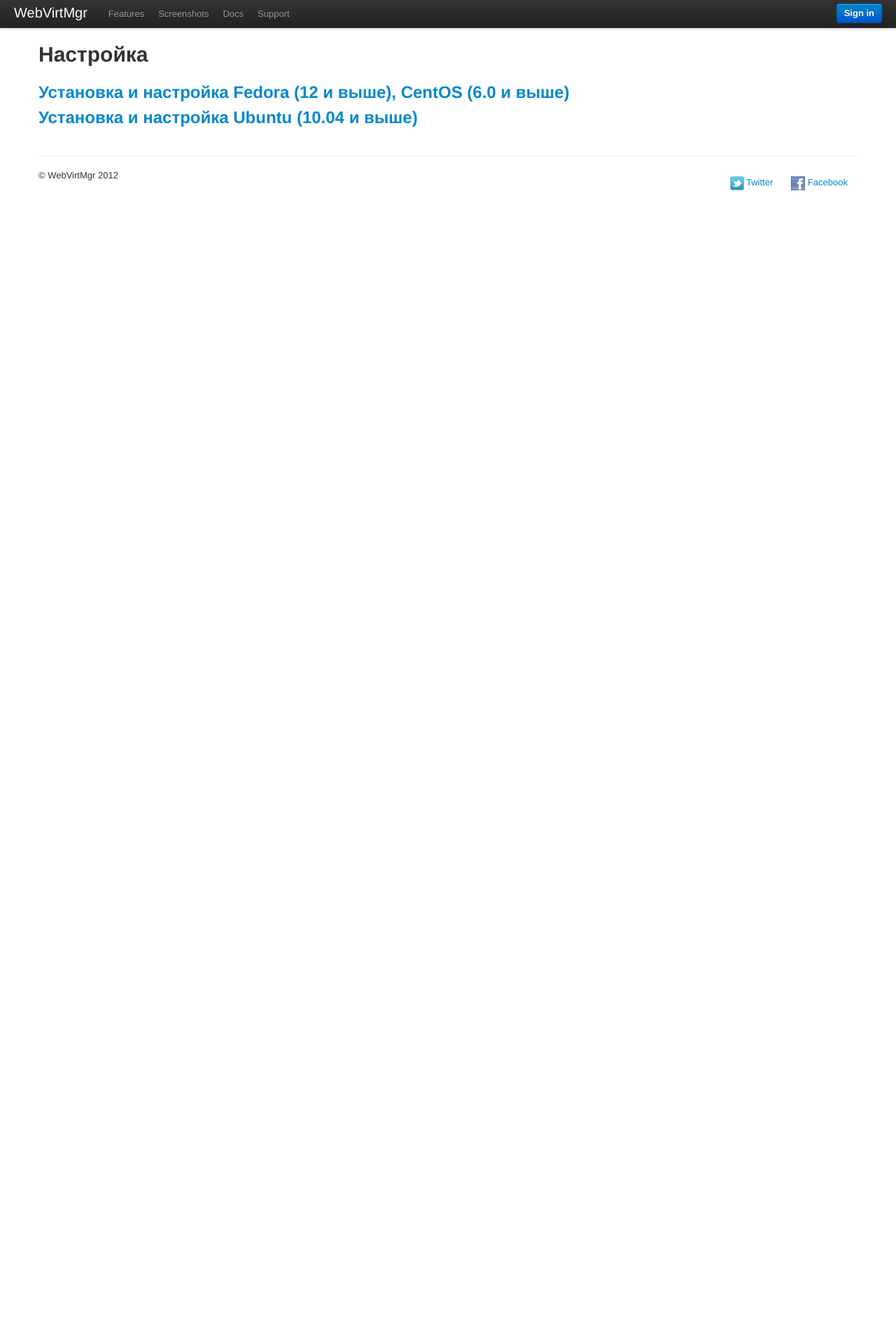
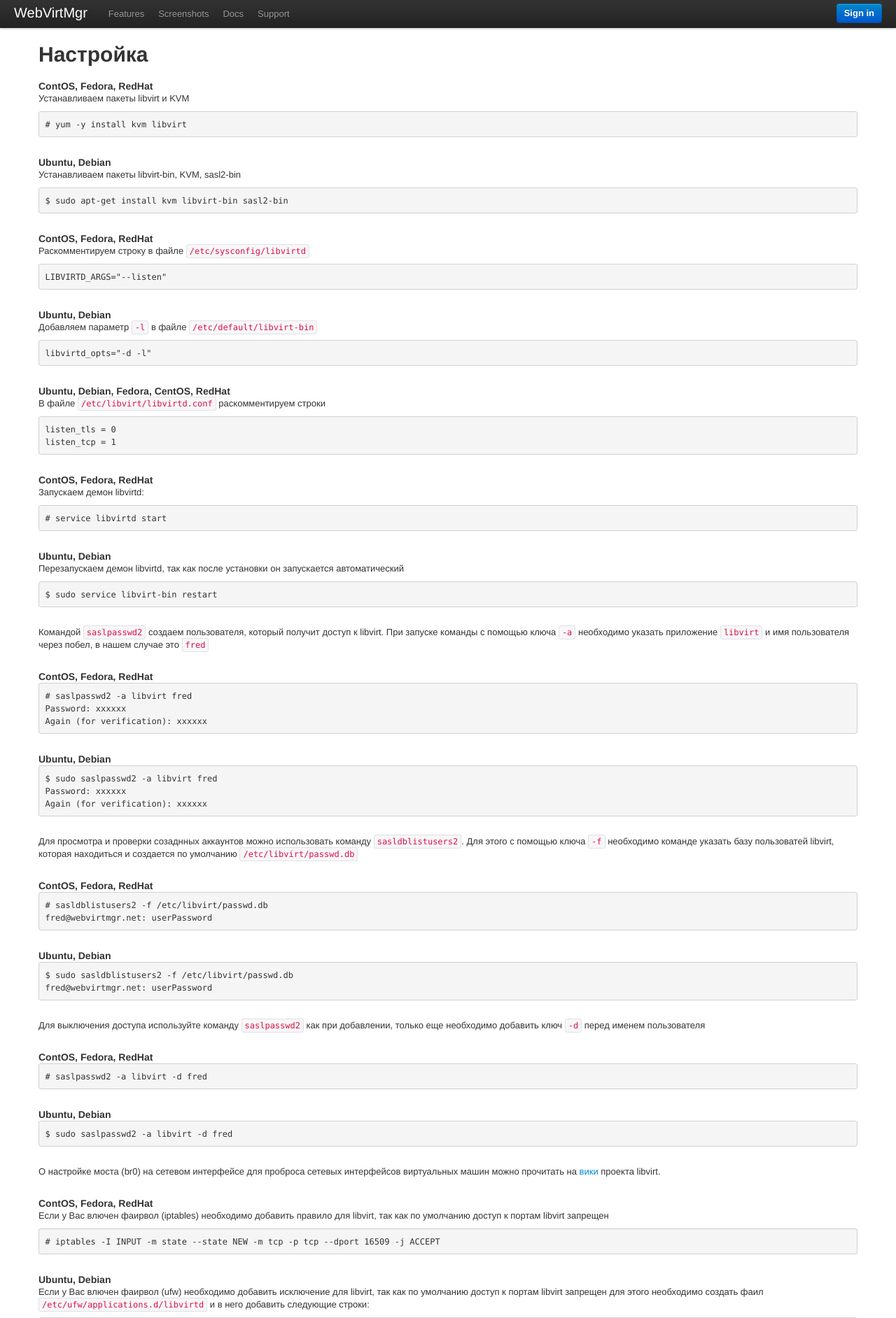
Before and after one commit to retspen/virtmgr, a Django app: template templates/settings.html in a window 1280 px wide. Shown: the top 1884 px of the page at 70% size. Before the commit the page ends 272 px from the top, so only its background shows below. Run offline with Django 3.2, Linux system fonts and the light colour scheme; the template is opened without the code that fills it, so the values that code supplies are empty.

Commit message:
fix settings

```diff
--- a/templates/settings.html
+++ b/templates/settings.html
@@ -1,139 +1,102 @@
 {% extends "base.html" %}
 {% block content %}
-<script type="text/javascript">
-function toggleview(itm) {
-	var itmx = document.getElementById(itm);
-    if (itmx.style.display == "none")
-    {
-        itmx.style.display = "block";
-    } else {
-        itmx.style.display = "none";
-    }
-}
-</script>
 <div class="container">
 <h1>Настройка</h1>
 <br>
-<a href=# onclick="toggleview('q1')"><h2>Установка и настройка Fedora (12 и выше), CentOS (6.0 и выше)</h2></a>
-<div id='q1' style="display:none">
-<br>
-<p><font color="red">Внимание</font>: все операции необходимо выполнить под супер-пользователем <code>root</code></p>
-<p>Утилитой yum устанавливаем пакеты libvirt и KVM:</p>
+<h4>ContOS, Fedora, RedHat</h4>
+<p>Устанавливаем пакеты libvirt и KVM</p>
 <pre>
 # yum -y install kvm libvirt
 </pre>
-
-<p>Раскомментируем строки в файле <code>/etc/sysconfig/libvirtd</code>:</p>
+<br>
+<h4>Ubuntu, Debian</h4>
+<p>Устанавливаем пакеты libvirt-bin, KVM, sasl2-bin</p>
 <pre>
-# Listen for TCP/IP connections
-# NB. must setup TLS/SSL keys prior to using this
+$ sudo apt-get install kvm libvirt-bin sasl2-bin
+</pre>
+<br>
+<h4>ContOS, Fedora, RedHat</h4>
+<p>Раскомментируем строку в файле <code>/etc/sysconfig/libvirtd</code></p>
+<pre>
 LIBVIRTD_ARGS="--listen"
 </pre>
-
-<p>В файле <code>/etc/libvirt/libvirtd.conf</code> раскомментируем строки:</p>
+<br>
+<h4>Ubuntu, Debian</h4>
+<p>Добавляем параметр <code>-l</code> в файле <code>/etc/default/libvirt-bin</code></p>
+<pre>
+libvirtd_opts="-d -l"
+</pre>
+<br>
+<h4>Ubuntu, Debian, Fedora, CentOS, RedHat</h4>
+<p>В файле <code>/etc/libvirt/libvirtd.conf</code> раскомментируем строки</p>
 <pre>
 listen_tls = 0
 listen_tcp = 1
 </pre>
-
+<br>
+<h4>ContOS, Fedora, RedHat</h4>
 <p>Запускаем демон libvirtd:</p>
 <pre>
 # service libvirtd start
 </pre>
-
-<p>По умолчанию пользовательские аккаунты не имеют возможность авторизироваться с помощью TCP сокета. Добавления пароля и назначение ему привелегий осуществляется с помощью команды <code>saslpasswd2</code>. При запуске команды необходимо указать приложение <code>libvirt</code>, а вместо <code>fred</code> имя вашего пользователя</p>
+<br>
+<h4>Ubuntu, Debian</h4>
+<p>Перезапускаем демон libvirtd, так как после установки он запускается автоматический</p>
+<pre>
+$ sudo service libvirt-bin restart
+</pre>
+<br>
+<p>Командой <code>saslpasswd2</code> создаем пользователя, который получит доступ к libvirt. При запуске команды с помощью ключа <code>-a</code> необходимо указать приложение <code>libvirt</code> и имя пользователя через побел, в нашем случае это <code>fred</code></p>
+<br>
+<h4>ContOS, Fedora, RedHat</h4>
 <pre>
 # saslpasswd2 -a libvirt fred
 Password: xxxxxx
 Again (for verification): xxxxxx
 </pre>
-<p><i>Описание</i>: добавить пользователя <code>fred</code> и назначить ему пароль</p>
-
-<p>Для просмотра и проверки созаднных аккаунтов можно использовать команду <code>sasldblistusers2</code>. Для этого необходимо команде указать базу пользоватей libvirt, которая находиться и создается по умолчанию <code>/etc/libvirt/passwd.db</code></p>
-<pre>
-# sasldblistusers2 -f /etc/libvirt/passwd.db
-fred@webvirtmgr.net: userPassword
-</pre>
-
-<p>Для выключения доступа используем команду <code>saslpasswd2</code> следующим образом:</p>
-<pre>
-# saslpasswd2 -a libvirt -d fred
-</pre>
-<br />
-<p>О настройке моста (br0) на сетевом интерфейсе для проброса сетевых интерфейсов виртуальных машин можно прочитать на <a href="http://wiki.libvirt.org/page/Networking#Bridged_networking_.28aka_.22shared_physical_device.22.29">вики</a> проекта libvirt.</p>
-<br />
-<p>Если у Вас влючен фаирвол (iptables) необходимо добавить правило для libvirt, так как по умолчанию доступ к портам libvirt запрещен</p>
-<pre>
-# iptables -I INPUT -m state --state NEW -m tcp -p tcp --dport 16509 -j ACCEPT
-</pre>
-<p>Перед тем как добавить ip адреса ваших серверов в центре управления, выполните следующий тест:</p>
-<pre>
-# virsh -c qemu+tcp://IP_вашего_сервера/system nodeinfo
-Please enter your authentication name: fred
-Please enter your password: xxxxxx
-CPU model:           x86_64
-CPU(s):              2
-CPU frequency:       2611 MHz
-CPU socket(s):       1
-Core(s) per socket:  2
-Thread(s) per core:  1
-NUMA cell(s):        1
-Memory size:         2019260 kB
-</pre>
-<p><font color="red">Внимание</font>: если Вы не увидели информацию о вашей хост системе, проверьте правильно ли Вы все настроили.</p>
-<p>Если тест выполнен успешно, теперь можете добавить сервер виртуализации (хост).</p>
-</div>
-
-<a href=# onclick="toggleview('q2')"><h2>Установка и настройка Ubuntu (10.04 и выше)</h2></a>
-<div id='q2' style="display:none">
 <br>
-<p>Для версии Ubuntu-Server устанавливаемую с нуля необходимо во время установки в окне "Выбор программного обеспечения" отметить ПО <code>Virtual Machine host</code> для дополнительной установки. После успешной установки утилитой apt-get установите следующий пакеты:</p>
-<pre>
-$ sudo apt-get install sasl2-bin
-</pre>
-<p>Если же Ubuntu-Server (Ubuntu-Desktop) уже установлен, тогда необходимо просто установить следующие пакеты:</p>
-<pre>
-$ sudo apt-get install kvm libvirt-bin sasl2-bin
-</pre>
-
-<p>Добавляем параметр <code>-l</code> в файле <code>/etc/default/libvirt-bin</code></p>
-<pre>
-$ options passed to libvirtd, add "-l" to listen on tcp
-libvirtd_opts="-d -l"
-</pre>
-
-<p>В файле <code>/etc/libvirt/libvirtd.conf</code> раскомментируем следующие строки:</p>
-<pre>
-listen_tls = 0
-listen_tcp = 1
-</pre>
-
-<p>Перезапускаем демон libvirtd, так как после установки он уже запущен:</p>
-<pre>
-$ sudo service libvirt-bin restart
-</pre>
-
-<p>По умолчанию пользовательские аккаунты не имеют возможность авторизироваться с помощью TCP сокета. Добавления пароля и назначение ему привелегий осуществляется с помощью команды <code>saslpasswd2</code>. При запуске команды необходимо указать приложение <code>libvirt</code>, а вместо <code>fred</code> имя вашего пользователя</p>
+<h4>Ubuntu, Debian</h4>
 <pre>
 $ sudo saslpasswd2 -a libvirt fred
 Password: xxxxxx
 Again (for verification): xxxxxx
 </pre>
-<p><i>Описание</i>: добавить пользователя <code>fred</code> и назначить ему пароль</p>
-
-<p>Для просмотра и проверки созаднных аккаунтов можно использовать команду <code>sasldblistusers2</code>. Для этого необходимо команде указать базу пользоватей libvirt, которая находиться и создается по умолчанию <code>/etc/libvirt/passwd.db</code></p>
+<br>
+<p>Для просмотра и проверки созаднных аккаунтов можно использовать команду <code>sasldblistusers2</code>. Для этого с помощью ключа <code>-f</code> необходимо команде указать базу пользоватей libvirt, которая находиться и создается по умолчанию <code>/etc/libvirt/passwd.db</code></p>
+<br>
+<h4>ContOS, Fedora, RedHat</h4>
+<pre>
+# sasldblistusers2 -f /etc/libvirt/passwd.db
+fred@webvirtmgr.net: userPassword
+</pre>
+<br>
+<h4>Ubuntu, Debian</h4>
 <pre>
 $ sudo sasldblistusers2 -f /etc/libvirt/passwd.db
 fred@webvirtmgr.net: userPassword
 </pre>
-
-<p>Для выключения доступа используем команду <code>saslpasswd2</code> следующим образом:</p>
+<br>
+<p>Для выключения доступа используйте команду <code>saslpasswd2</code> как при добавлении, только еще необходимо добавить ключ <code>-d</code> перед именем пользователя</p>
+<br>
+<h4>ContOS, Fedora, RedHat</h4>
+<pre>
+# saslpasswd2 -a libvirt -d fred
+</pre>
+<br>
+<h4>Ubuntu, Debian</h4>
 <pre>
 $ sudo saslpasswd2 -a libvirt -d fred
 </pre>
-<br />
+<br>
 <p>О настройке моста (br0) на сетевом интерфейсе для проброса сетевых интерфейсов виртуальных машин можно прочитать на <a href="http://wiki.libvirt.org/page/Networking#Bridged_networking_.28aka_.22shared_physical_device.22.29">вики</a> проекта libvirt.</p>
 <br />
+<h4>ContOS, Fedora, RedHat</h4>
+<p>Если у Вас влючен фаирвол (iptables) необходимо добавить правило для libvirt, так как по умолчанию доступ к портам libvirt запрещен</p>
+<pre>
+# iptables -I INPUT -m state --state NEW -m tcp -p tcp --dport 16509 -j ACCEPT
+</pre>
+<br>
+<h4>Ubuntu, Debian</h4>
 <p>Если у Вас влючен фаирвол (ufw) необходимо добавить исключение для libvirt, так как по умолчанию доступ к портам libvirt запрещен для этого необходимо создать фаил <code>/etc/ufw/applications.d/libvirtd</code> и в него добавить следующие строки:</p>
 <pre>
 [Libvirt]
@@ -141,10 +104,12 @@ title=Virtualization library
 description=Open port for WebVirtMgr.
 ports=16509/tcp
 </pre>
-<p>Применить правило в цепочку фаирвола</p>
+<p>Добавляем правило в цепочку фаирвола</p>
 <pre>
 $ sudo ufw allow from any to any app Libvirt
 </pre>
+<br>
+<h4>Тестирование настроек</h4>
 <p>Перед тем как добавить ip адреса ваших серверов в центре управления, выполните следующий тест:</p>
 <pre>
 $ virsh -c qemu+tcp://IP_вашего_сервера/system nodeinfo
@@ -160,8 +125,6 @@ NUMA cell(s):        1
 Memory size:         2019260 kB
 </pre>
 <p><font color="red">Внимание</font>: если Вы не увидели информацию о вашей хост системе, проверьте правильно ли Вы все настроили.</p>
-<p><font color="red">Ubuntu-Server</font>: если Вы все настроили правильно, но все равно не проходит тест попробуйте добавить домен в имя пользователя который можно посмотреть командой <code>sasldblistusers2</code> описанной выше. Например: <strong>fred@webvirtmgr.net</strong></p>
-<p>Если тест выполнен успешно, теперь можете добавить сервер виртуализации (хост).</p>
-</div>
+<p><font color="red">Ubuntu-Server</font>: если Вы все настроили правильно, но все равно выдает ошибку <strong>authentication failed</strong> тогда попробуйте добавить домен в имя пользователя при авторизации, который можно посмотреть командой <code>sasldblistusers2</code> описанной выше. Например: <strong>fred@webvirtmgr.net</strong></p>
 <br>
 {% endblock %}
```
